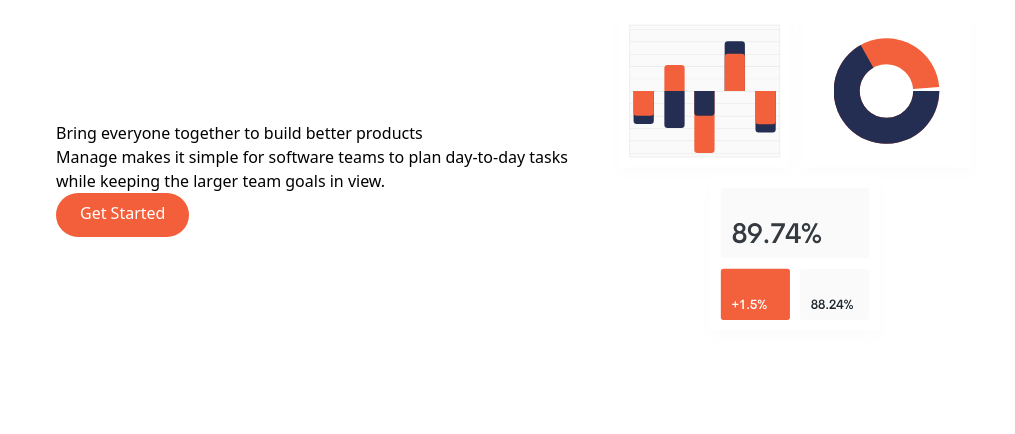
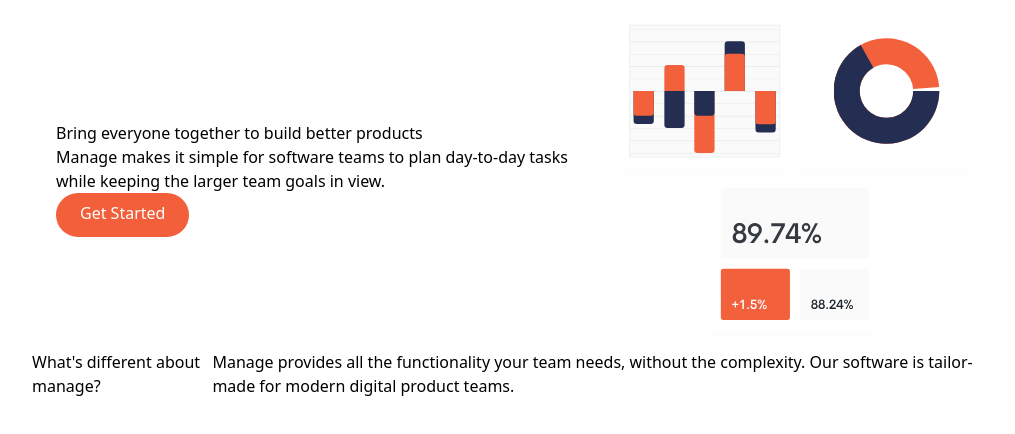
Before and after one commit to iLynette/tailwindCSS, a website: page index.html in a window 1280 px wide. Shown: the part 84-518 px from the top of the page, without its empty margins (120-1135 px from the left). Drawn offline with Linux system fonts and the light colour scheme.

Commit message:
Add text on whats different

```diff
--- a/index.html
+++ b/index.html
@@ -46,5 +46,20 @@
             </div>
         </div>
     </section>
+
+    <section id="features">
+        <div class="container flex flex-col px-4 mx-auto mt-10 space-y-12 md:space-y-0 md:flex-row">
+            <div class="flex flex-col space-y-12 md:w-1/2">
+                <h2 class="max-w-md text-4xl font-bold text-center md:text-left">
+                    What's different about manage?
+                </h2>
+                <p class="max-w-sm text-center text-darkGrayishBlue md:text-left">
+                    Manage provides all the functionality your team needs, without the
+            complexity. Our software is tailor-made for modern digital product
+            teams.
+                </p>
+            </div>
+        </div>
+    </section>
 </body>
 </html>
```
